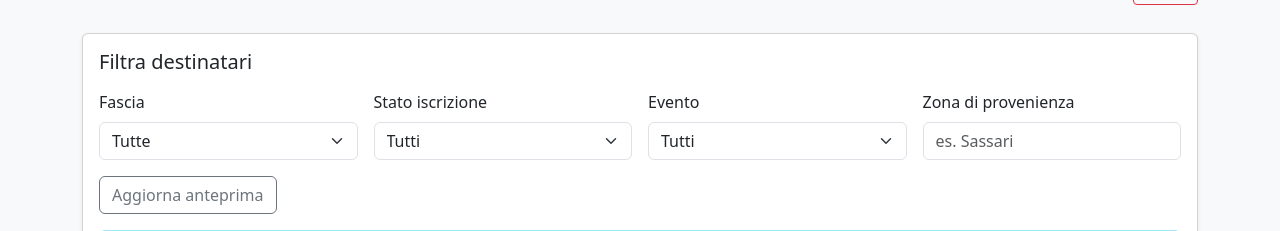
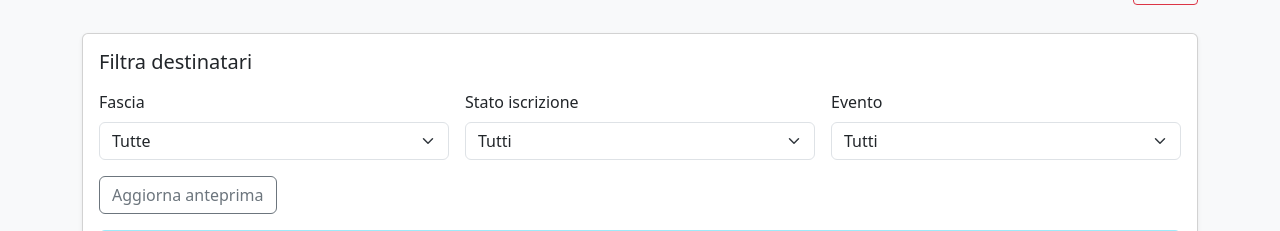
Before and after one commit to MNC00/cun-fest-iscrizioni, a FastAPI app: template templates/comunicazioni.html in a window 1280 px wide. Shown: the part 55-286 px from the top of the page. Run offline with FastAPI, Linux system fonts and the light colour scheme; the template is opened without the code that fills it, so the values that code supplies are empty.

Commit message:
Comunicazioni: raggruppa per tipo evento invece di zona, anteprima senza campi obbligatori
- Rimuove il filtro 'Zona di provenienza' dalla pagina comunicazioni: il sottoraggruppamento destinatari resta solo su fascia, stato iscrizione e tipo evento (PreCun/Campo Famiglie/solo Cun).
- Il pulsante 'Aggiorna anteprima' usa formnovalidate cosi' il conteggio destinatari si aggiorna anche senza aver ancora compilato oggetto e messaggio (obbligatori solo per l'invio effettivo).

Co-authored-by: Copilot <223556219+Copilot@users.noreply.github.com>

```diff
--- a/app/main.py
+++ b/app/main.py
@@ -948,17 +948,13 @@ def segna_pagamento_pagato(
 
 
 
-def _query_destinatari(
-    db: Session, fascia: str, stato_iscrizione: str, zona_provenienza: str, tipo_evento: str = ""
-):
+def _query_destinatari(db: Session, fascia: str, stato_iscrizione: str, tipo_evento: str = ""):
     """Costruisce la query dei partecipanti destinatari in base ai filtri di comunicazione."""
     query = db.query(Partecipante).join(Famiglia)
     if fascia:
         query = query.filter(Partecipante.fascia_prezzo == fascia)
     if stato_iscrizione:
         query = query.filter(Partecipante.stato_iscrizione == stato_iscrizione)
-    if zona_provenienza:
-        query = query.filter(Partecipante.zona_provenienza.ilike(f"%{zona_provenienza}%"))
     if tipo_evento:
         query = query.filter(Partecipante.tipo_evento == tipo_evento)
     return query
@@ -970,7 +966,7 @@ def comunicazioni_form(request: Request, db: Session = Depends(get_db)):
     if not username:
         return RedirectResponse(url="/login", status_code=303)
 
-    numero_destinatari = _query_destinatari(db, "", "", "", "").count()
+    numero_destinatari = _query_destinatari(db, "", "", "").count()
 
     return templates.TemplateResponse(
         request=request,
@@ -978,7 +974,7 @@ def comunicazioni_form(request: Request, db: Session = Depends(get_db)):
         context={
             "title": "Comunicazioni",
             "username": username,
-            "filtri": {"fascia": "", "stato_iscrizione": "", "zona_provenienza": "", "tipo_evento": ""},
+            "filtri": {"fascia": "", "stato_iscrizione": "", "tipo_evento": ""},
             "numero_destinatari": numero_destinatari,
             "oggetto": "",
             "testo_libero": "",
@@ -993,7 +989,6 @@ def comunicazioni_submit(
     azione: str = Form(...),
     fascia: str = Form(""),
     stato_iscrizione: str = Form(""),
-    zona_provenienza: str = Form(""),
     tipo_evento: str = Form(""),
     oggetto: str = Form(""),
     testo_libero: str = Form(""),
@@ -1006,11 +1001,10 @@ def comunicazioni_submit(
     filtri = {
         "fascia": fascia,
         "stato_iscrizione": stato_iscrizione,
-        "zona_provenienza": zona_provenienza,
         "tipo_evento": tipo_evento,
     }
 
-    destinatari = _query_destinatari(db, fascia, stato_iscrizione, zona_provenienza, tipo_evento).all()
+    destinatari = _query_destinatari(db, fascia, stato_iscrizione, tipo_evento).all()
     risultato = None
 
     if azione == "invia":
--- a/templates/comunicazioni.html
+++ b/templates/comunicazioni.html
@@ -20,7 +20,7 @@
             <h2 class="h5 mb-3">Filtra destinatari</h2>
             <form method="post" action="/comunicazioni">
                 <div class="row g-3 mb-3">
-                    <div class="col-md-3">
+                    <div class="col-md-4">
                         <label class="form-label" for="fascia">Fascia</label>
                         <select class="form-select" id="fascia" name="fascia">
                             <option value="" {% if not filtri.fascia %}selected{% endif %}>Tutte</option>
@@ -29,7 +29,7 @@
                             {% endfor %}
                         </select>
                     </div>
-                    <div class="col-md-3">
+                    <div class="col-md-4">
                         <label class="form-label" for="stato_iscrizione">Stato iscrizione</label>
                         <select class="form-select" id="stato_iscrizione" name="stato_iscrizione">
                             <option value="" {% if not filtri.stato_iscrizione %}selected{% endif %}>Tutti</option>
@@ -38,7 +38,7 @@
                             {% endfor %}
                         </select>
                     </div>
-                    <div class="col-md-3">
+                    <div class="col-md-4">
                         <label class="form-label" for="tipo_evento">Evento</label>
                         <select class="form-select" id="tipo_evento" name="tipo_evento">
                             <option value="" {% if not filtri.tipo_evento %}selected{% endif %}>Tutti</option>
@@ -47,14 +47,9 @@
                             {% endfor %}
                         </select>
                     </div>
-                    <div class="col-md-3">
-                        <label class="form-label" for="zona_provenienza">Zona di provenienza</label>
-                        <input type="text" class="form-control" id="zona_provenienza" name="zona_provenienza"
-                               placeholder="es. Sassari" value="{{ filtri.zona_provenienza or '' }}">
-                    </div>
                 </div>
 
-                <button type="submit" name="azione" value="anteprima" class="btn btn-outline-secondary mb-3">
+                <button type="submit" name="azione" value="anteprima" class="btn btn-outline-secondary mb-3" formnovalidate>
                     Aggiorna anteprima
                 </button>
 
```
